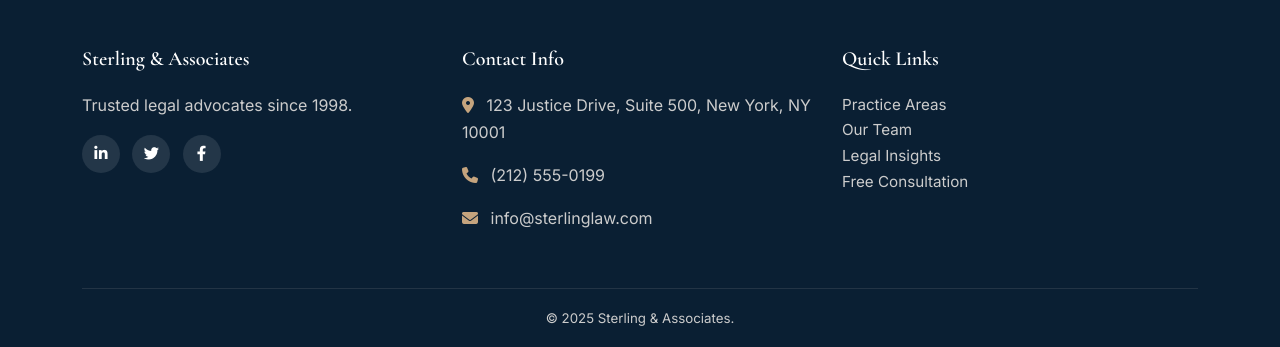
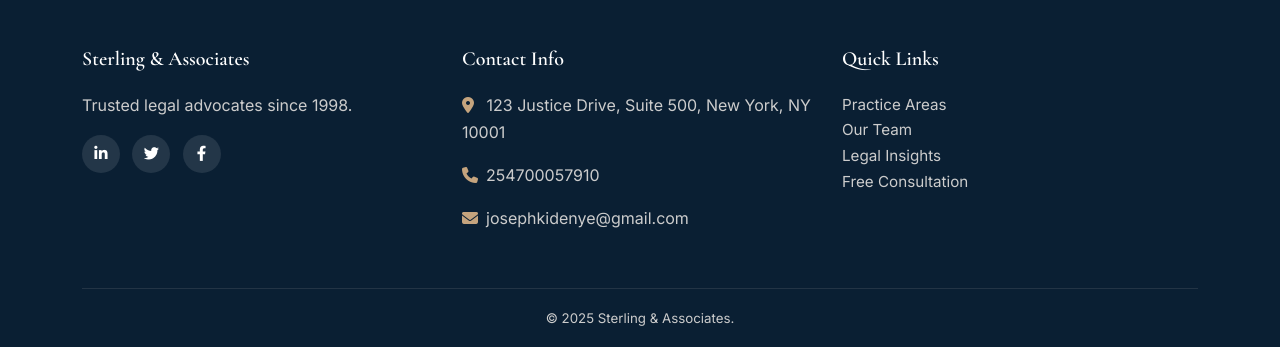
Before and after one commit to lekidenye004/sterling, a Flask app: page /about in a window 1280 px wide. Shown: the part 842-1189 px from the top of the page. Run offline with Flask 3, Linux system fonts and the light colour scheme.

Commit message:
Update base.html

```diff
--- a/templates/base.html
+++ b/templates/base.html
@@ -156,8 +156,8 @@
         <div class="col-md-4 mb-4">
           <h5>Contact Info</h5>
           <p><i class="fas fa-map-marker-alt me-2" style="color:var(--gold);"></i> 123 Justice Drive, Suite 500, New York, NY 10001</p>
-          <p><i class="fas fa-phone me-2" style="color:var(--gold);"></i> (212) 555-0199</p>
-          <p><i class="fas fa-envelope me-2" style="color:var(--gold);"></i> info@sterlinglaw.com</p>
+          <p><i class="fas fa-phone me-2" style="color:var(--gold);"></i>254700057910</p>
+          <p><i class="fas fa-envelope me-2" style="color:var(--gold);"></i>josephkidenye@gmail.com</p>
         </div>
         <div class="col-md-4 mb-4">
           <h5>Quick Links</h5>
```
